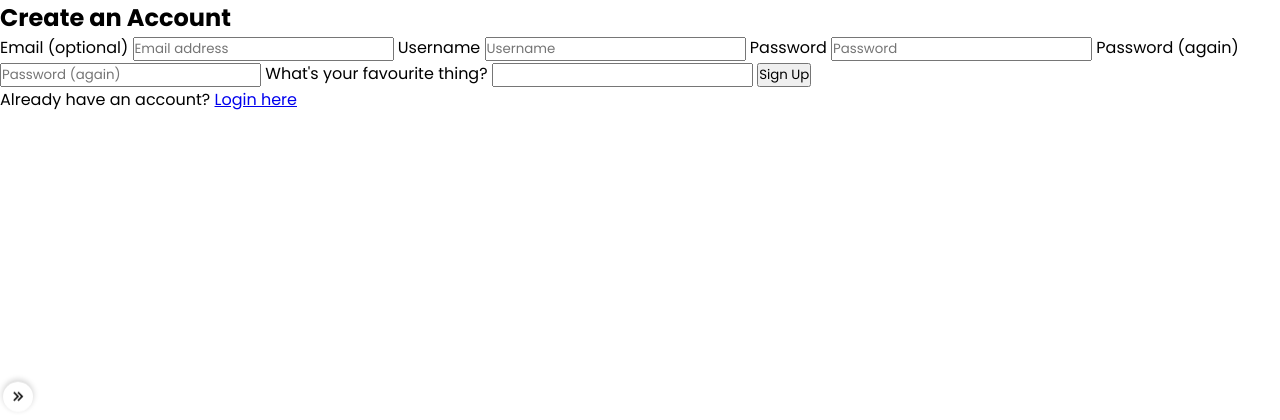
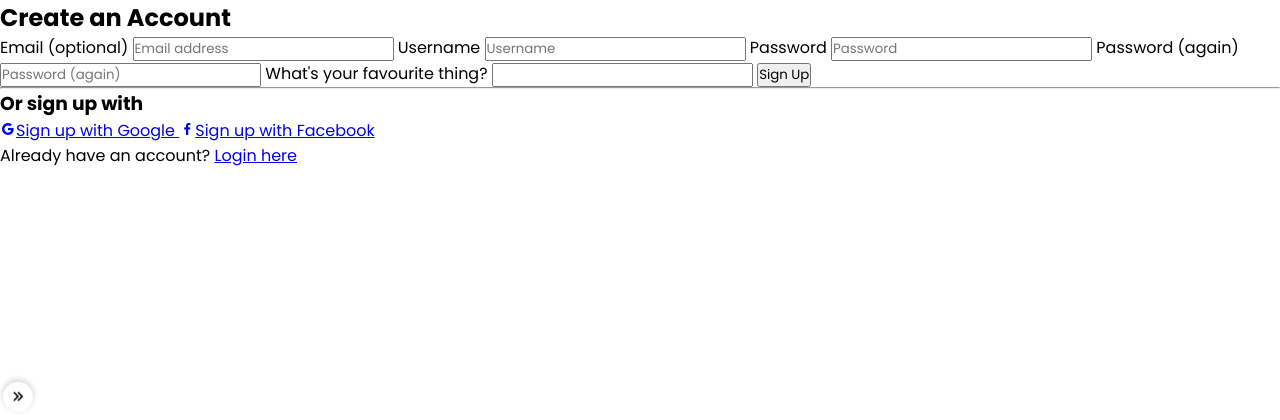
Before and after one commit to Madebylegg/django-shop, a Django app: page /signup/ in a window 1280 px wide. Shown: the top 420 px of the page. Run offline with Django 5.2, Linux system fonts and the light colour scheme; data comes from the database, SQL or seed files in the repository; some libraries are stand-ins or nearby versions.

Commit message:
Refactor login and signup templates for improved structure and readability; enhance social authentication links

```diff
--- a/shop/templates/shop/signup.html
+++ b/shop/templates/shop/signup.html
@@ -1,7 +1,9 @@
 {% extends "base.html" %}
 {% load account %}
+{% load socialaccount %}
 
 {% block content %}
+<div class="auth-wrapper">
   <div class="auth-container">
     <h2>Create an Account</h2>
 
@@ -25,11 +27,26 @@
       <button type="submit">Sign Up</button>
 
       {% if form.errors %}
-      <div style="color: red;">{{ form.non_field_errors }}</div>
+        <div class="form-error">{{ form.non_field_errors }}</div>
       {% endif %}
     </form>
 
-  <p>Already have an account?
-    <a class="acc-line" href="{% url 'shop-login' %}">Login here</a></p>
+    <hr>
+
+    <h3>Or sign up with</h3>
+    <div class="social-auth-wrapper">
+      <a href="{% provider_login_url 'google' %}">
+        <i class='bx bxl-google auth-large-icon'></i>Sign up with Google
+      </a>
+      <a href="{% provider_login_url 'facebook' %}">
+        <i class='bx bxl-facebook auth-large-icon'></i>Sign up with Facebook
+      </a>
+    </div>
+
+    <p class="signup-prompt">
+      Already have an account?
+      <a class="acc-line" href="{% url 'shop-login' %}">Login here</a>
+    </p>
+  </div>
 </div>
 {% endblock %}
```
Also changed, not shown: shop/templates/shop/login.html (+7 -2 lines). Lines whose indentation alone changed are shown as unchanged.
